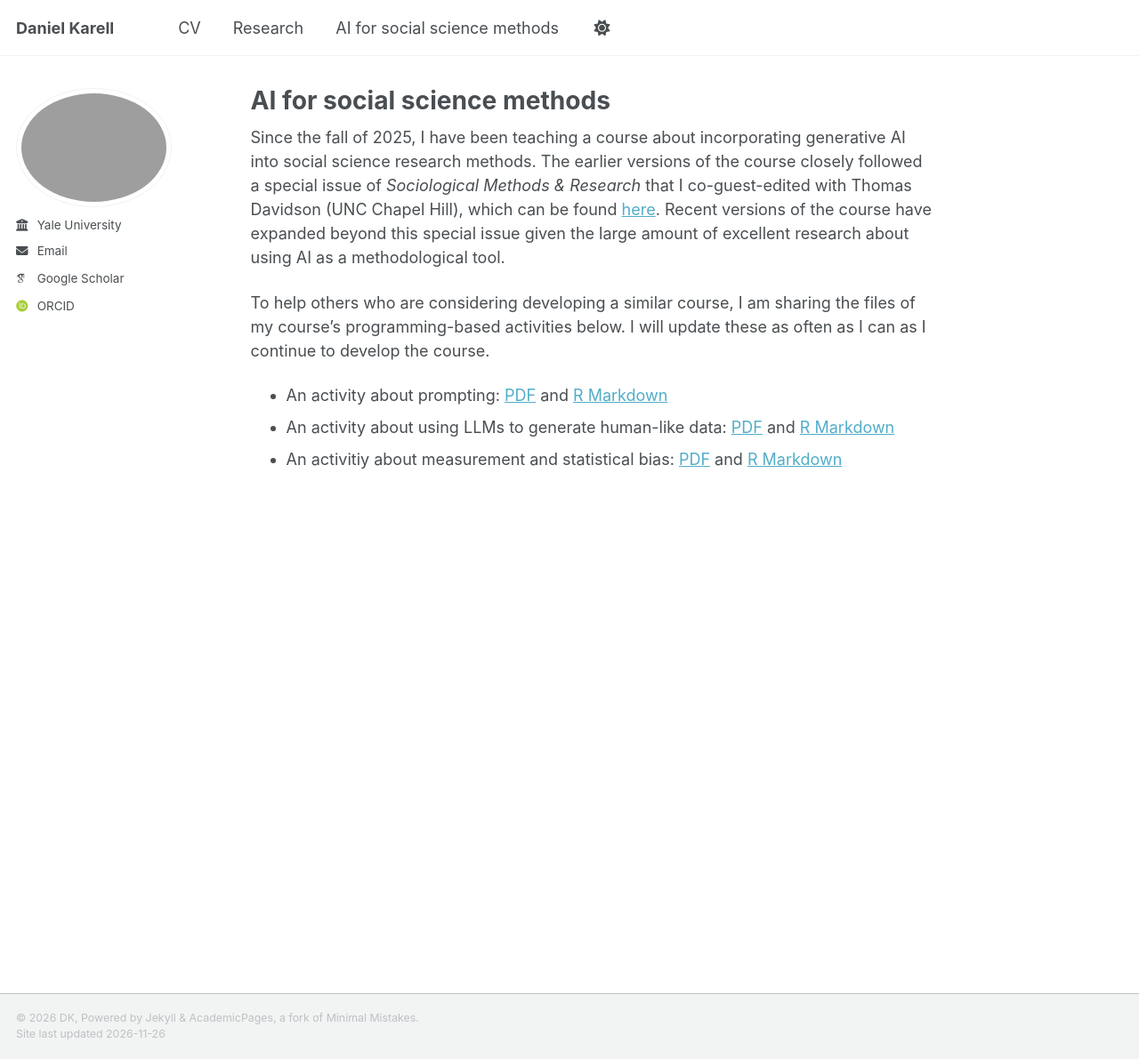
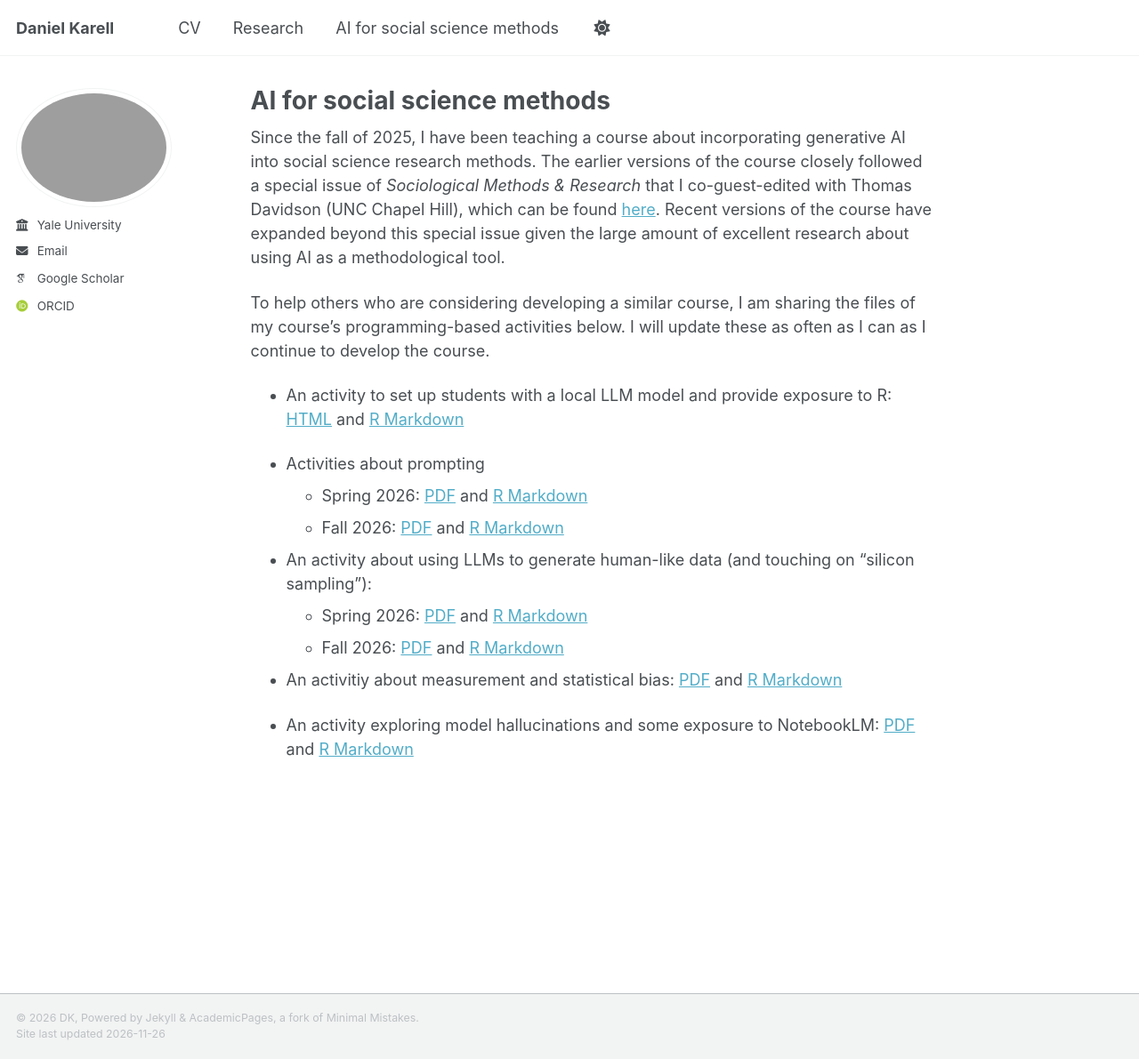
Before and after one commit to dkarell/dkarell.github.io, a Jekyll site: the page built from _pages/ai_for_social_science_methods.md, in a window 1280 px wide and 1191 px high. Shown: the whole window at 89% size. Built offline with Jekyll 4.4.1, drawn with Linux system fonts in a browser that asks for light colours; some web fonts are replaced; a script that is not in the unit is left out.

Commit message:
Revise course activities for generative AI methods
Updated activities section with new links and descriptions for course materials on generative AI in social science research methods.

```diff
--- a/_pages/ai_for_social_science_methods.md
+++ b/_pages/ai_for_social_science_methods.md
@@ -9,6 +9,16 @@ Since the fall of 2025, I have been teaching a course about incorporating genera
 
 To help others who are considering developing a similar course, I am sharing the files of my course's programming-based activities below. I will update these as often as I can as I continue to develop the course.
 
-- An activity about prompting: [PDF](https://www.dropbox.com/scl/fi/hlg89qvb3n8mevpbj0v00/activity_1_prompting_v2.pdf?rlkey=uzfgvysaooblbi9nrr9ocw69c&st=z0e3672d&dl=0) and [R Markdown](https://www.dropbox.com/scl/fi/ann9zxnwcepv7ib15nz59/activity_1_prompting_v2.Rmd?rlkey=18hxmmciyfh5qg076scme2i3m&st=3xe7byja&dl=0)
-- An activity about using LLMs to generate human-like data: [PDF](https://www.dropbox.com/scl/fi/88d7py5s0ntmtdr1z6fgm/activity_2_siliconsubjects_v2.pdf?rlkey=uialpeghhstu9q8mgisiosz1x&st=hnisf4pz&dl=0) and [R Markdown](https://www.dropbox.com/scl/fi/lym1qpxj0qso5h6zo8z3n/activity_2_siliconsubjects_v2.Rmd?rlkey=psuwibn3s8kao7b5x50pm3w1j&st=e903abc0&dl=0)
+- An activity to set up students with a local LLM model and provide exposure to R: [HTML](https://www.dropbox.com/scl/fi/f9dtkj4a5ode0yeo1d2l9/activity_0_setup.html?rlkey=ov7tf6a8mb7zbcmz02hrcbdyu&st=itcuw4q7&dl=0) and [R Markdown](https://www.dropbox.com/scl/fi/9tvt3o0nz4ylu58sci3t7/activity_0_setup.Rmd?rlkey=ckatvox00plos2hd5v90eak1n&st=hy178xba&dl=0)
+
+- Activities about prompting
+  - Spring 2026: [PDF](https://www.dropbox.com/scl/fi/hlg89qvb3n8mevpbj0v00/activity_1_prompting_v2.pdf?rlkey=uzfgvysaooblbi9nrr9ocw69c&st=z0e3672d&dl=0) and [R Markdown](https://www.dropbox.com/scl/fi/ann9zxnwcepv7ib15nz59/activity_1_prompting_v2.Rmd?rlkey=18hxmmciyfh5qg076scme2i3m&st=3xe7byja&dl=0)
+  - Fall 2026: [PDF](https://www.dropbox.com/scl/fi/3v5ejloehvlrd4wqeo9pr/activity_1b_prompting.pdf?rlkey=wq93zm7p5ibod9q454946lqo2&st=zzzl78ls&dl=0) and [R Markdown](https://www.dropbox.com/scl/fi/eizwg75vek6mpnno7ssx9/activity_1b_prompting.Rmd?rlkey=wzb4dfufibw17lyh117hh1g7g&st=nxo5ja2j&dl=0)
+
+- An activity about using LLMs to generate human-like data (and touching on "silicon sampling"):
+  - Spring 2026: [PDF](https://www.dropbox.com/scl/fi/88d7py5s0ntmtdr1z6fgm/activity_2_siliconsubjects_v2.pdf?rlkey=uialpeghhstu9q8mgisiosz1x&st=hnisf4pz&dl=0) and [R Markdown](https://www.dropbox.com/scl/fi/lym1qpxj0qso5h6zo8z3n/activity_2_siliconsubjects_v2.Rmd?rlkey=psuwibn3s8kao7b5x50pm3w1j&st=e903abc0&dl=0)
+  - Fall 2026: [PDF](https://www.dropbox.com/scl/fi/u84k1wbsxgigscxp4ahxp/activity_2b_siliconsubjects.pdf?rlkey=374ba51ac6c6fiohv43n2r7oa&st=uxy628il&dl=0) and [R Markdown](https://www.dropbox.com/scl/fi/wac1mytlwrbxdcsod44me/activity_2b_siliconsubjects.Rmd?rlkey=7q4q557mwtwqd419zipo6g68c&st=s3olnieb&dl=0)
+
 - An activitiy about measurement and statistical bias: [PDF](https://www.dropbox.com/scl/fi/hcmgmd1xzc0iqp1gj81i6/activity_3_statisticalbias_v2.pdf?rlkey=ycz94yip84cojb2dkndqxiwpv&st=ky9zy1dg&dl=0) and [R Markdown](https://www.dropbox.com/scl/fi/ms4ozfyjfb877zqhccz1j/activity_3_statisticalbias_v2.Rmd?rlkey=xn9yb7ag61z1m9gyh1quvy73v&st=1ye6wyko&dl=0)
+
+- An activity exploring model hallucinations and some exposure to NotebookLM: [PDF](https://www.dropbox.com/scl/fi/80uzuh2jjo3kdw9yn5egf/activity_4_notebookLM.pdf?rlkey=g6ctq9jwoa857t3y09uzbm7po&st=eqhu2svl&dl=0) and [R Markdown](https://www.dropbox.com/scl/fi/enokipy1dbvr5j1oa42cl/activity_4_notebookLM.rmd?rlkey=7y18l1vlhg4gtl08vj3myte9o&st=uz09c1g1&dl=0)
```
